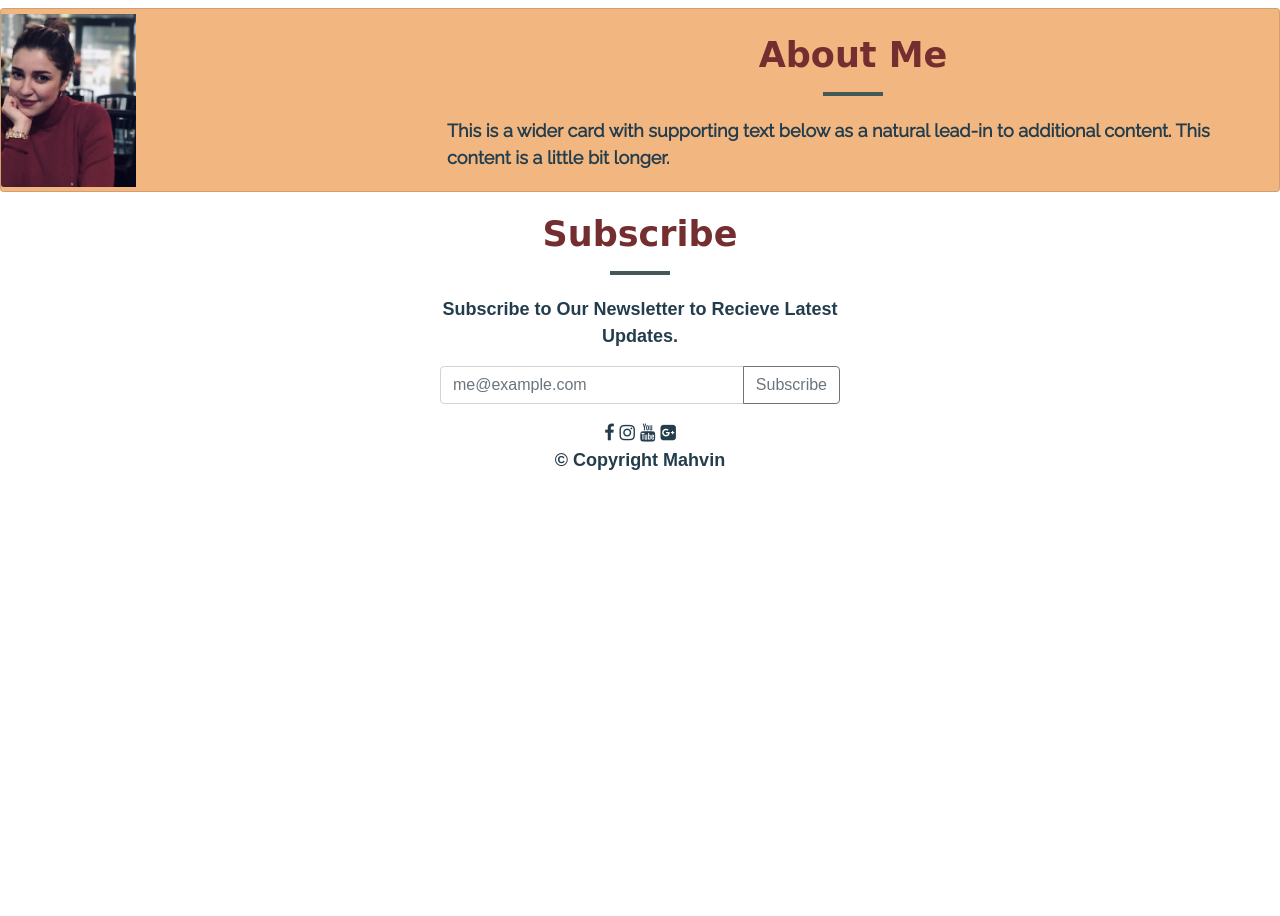
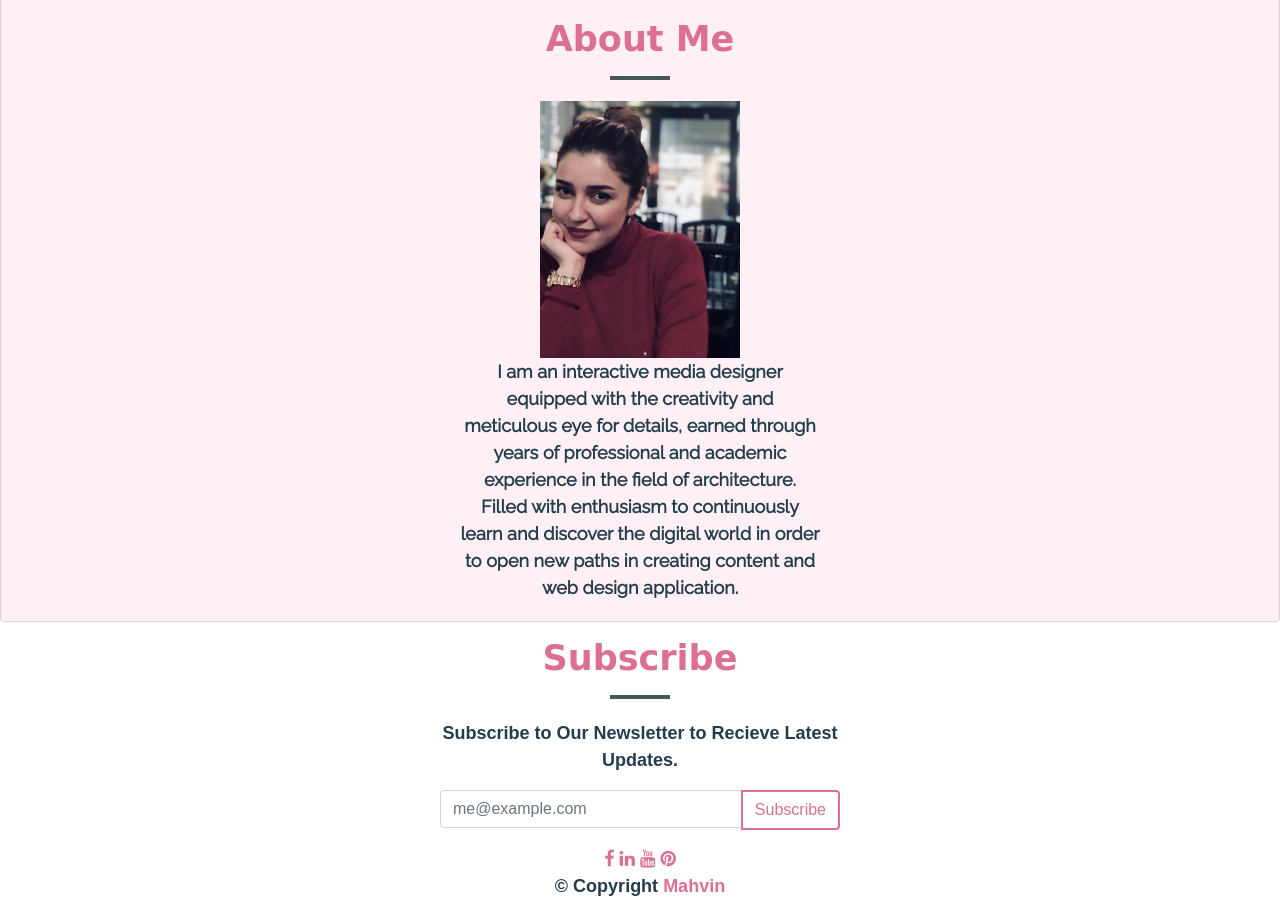
Before and after one commit to mema0002/mema0002.github.io, a website: page index.html in a window 1280 px wide. Shown: the part 1846-2762 px from the top of the page. Before the commit the page ends 2336 px from the top, so only its background shows below. Drawn offline with nearby package versions, Linux system fonts and the light colour scheme; a web font is replaced by a local one.

Commit message:
review done

```diff
--- a/index.html
+++ b/index.html
@@ -14,7 +14,7 @@
 <link href="https://fonts.googleapis.com/css?family=Raleway" rel="stylesheet">
 <link href="https://fonts.googleapis.com/css?family=Satisfy" rel="stylesheet">
 <link href="https://fonts.googleapis.com/css?family=Cormorant|Sacramento|Stalemate" rel="stylesheet">
-
+<link href="https://fonts.googleapis.com/css?family=Allerta+Stencil|Dawning+of+a+New+Day" rel="stylesheet">
 <!-- CSS links above -->
 </head>
 <body>
@@ -82,7 +82,7 @@
 <h2 class="heading">My Expertise<hr></h2>
 <div class="card-deck">
   <div class="card">
-    <img src="\img\graphic.png" width="70" class="card-img-top" alt="...">
+    <img src="\img\g6.JPG" height="280" class="card-img-top" alt="...">
     <div class="card-body">
       <h5 class="card-title heading">Graphic Design</h5>
       <p class="card-text">Creativity feeds communication: that’s our graphic design philosophy in a nutshell. That means you start with clear project objectives. Then you develop a design that sets your brand apart. And you strategize to make sure your target audience gets the message, on both print and digital platforms.</p>
@@ -107,19 +107,15 @@
 </main>
 <!-- ABOUT -->
 <main>
-<div class="card mb-3">
-  <div class="row no-gutters">
-    <div class="col-md-4">
-      <img src="\img\d.jpg" class="card-img" alt="...">
-    </div>
-    <div class="col-md-8">
+
+    <div class="card">
+<div class="middle">
       <div class="card-body">
         <h2 class="heading">About Me<hr></h2>
-        <p class="card-text">This is a wider card with supporting text below as a natural lead-in to additional content. This content is a little bit longer.</p>
+        <img src="\img\d.jpg" class="justify-content-center" width="200" alt="...">
+        <p class="card-text">I am an interactive media designer equipped with the creativity and meticulous eye for details, earned through years of professional and academic experience in the field of architecture. Filled with enthusiasm to continuously learn and discover the digital world in order to open new paths in creating content and web design application.</p>
       </div>
-    </div>
-  </div>
-</div>
+    </div></div>
 </main>
 <footer>
   <div class="newsletter">
@@ -134,12 +130,13 @@
   </div>
 
 <div class="social">
-  <i class="fa fa-facebook"></i>
-  <i class="fa fa-instagram"></i>
-  <i class="fa fa-youtube"></i>
-  <i class="fa fa-google-plus-square"></i>
+  <a href="https://https://www.facebook.com/profile.php?id=100008730451871"><i class="fa fa-facebook"></i></a>
+  <a href="https://www.linkedin.com/in/mahvin-memarpour-64a9a9120/"><i class="fa fa-linkedin"></i></a>
+  <a href="https://www.youtube.com/channel/UCcwyfKRjy_C5I5kzrwZ3zUA?view_as=subscriber"><i class="fa fa-youtube"></i></a>
+  <a href="https://www.pinterest.ca/memarpourmahvin/"><i class="fa fa-pinterest"></i></a>
+
 </div>
-  <p>&copy; Copyright Mahvin </p>
+  <p>&copy; Copyright <a href="mailto:memarpour.mahvin@gmail.com">Mahvin</a> </p>
 </div>
 </footer>
 
--- a/scss/_variables.scss
+++ b/scss/_variables.scss
@@ -1,15 +1,15 @@
-$fonts-text: 'Cormorant', serif;
-$font-headings:'Stalemate', cursive;
+$fonts-text:'Allerta Stencil', sans-serif;
+$font-headings:'Dawning of a New Day', cursive;
 $font-size:18px;
-$card-color:#F2B680;
+$card-color:#FFF0F5;
 $current:#222F3F;
 $heading-size:35px;
 $border-size:3px;
-$foreground-color:#F2EFC8;
+$foreground-color:#FFF0F5;
 $text-color: #233D4D;
 // $text-color: white;
 $underline-color:#68D7D7;
-$heading-color:#742E30;
+$heading-color:#DB7093;
 $border-color:#455858;
 $background-color:white;
 
--- a/scss/main.scss
+++ b/scss/main.scss
@@ -20,9 +20,6 @@ header,main,footer{
 }
 .navbar .navbar-light .bg-light{
   color: $text-color;
-}
-.navbar-brand{
-
 }
 .navbar-light .navbar-brand, .navbar li a{
 color : $text-color;
@@ -83,3 +80,25 @@ hr{
   padding-right:15px;
 float: left;
 }
+.banner-img{
+display: block;
+margin:0 auto;
+}
+footer a{
+  color: $heading-color;
+  text-decoration: none;
+}
+footer a:hover{
+  color: $text-color;
+  text-decoration: underline;
+}
+.btn{
+  background-color: white;
+  color: $heading-color;
+  border: 2px solid $heading-color;
+}
+.btn:hover{
+  background-color: $heading-color;
+  color: white;
+  border: 2px solid $heading-color;
+}
```
Also changed, not shown: about.html (+9 -8 lines), contact.html (+9 -8 lines), workg.html (+10 -8 lines), workp.html (+9 -8 lines), workv.html (+9 -8 lines), css/main.css, css/min/main.css, css/min/work.css, css/work.css, img/graphic.png, main.css (added), 1 other file.
